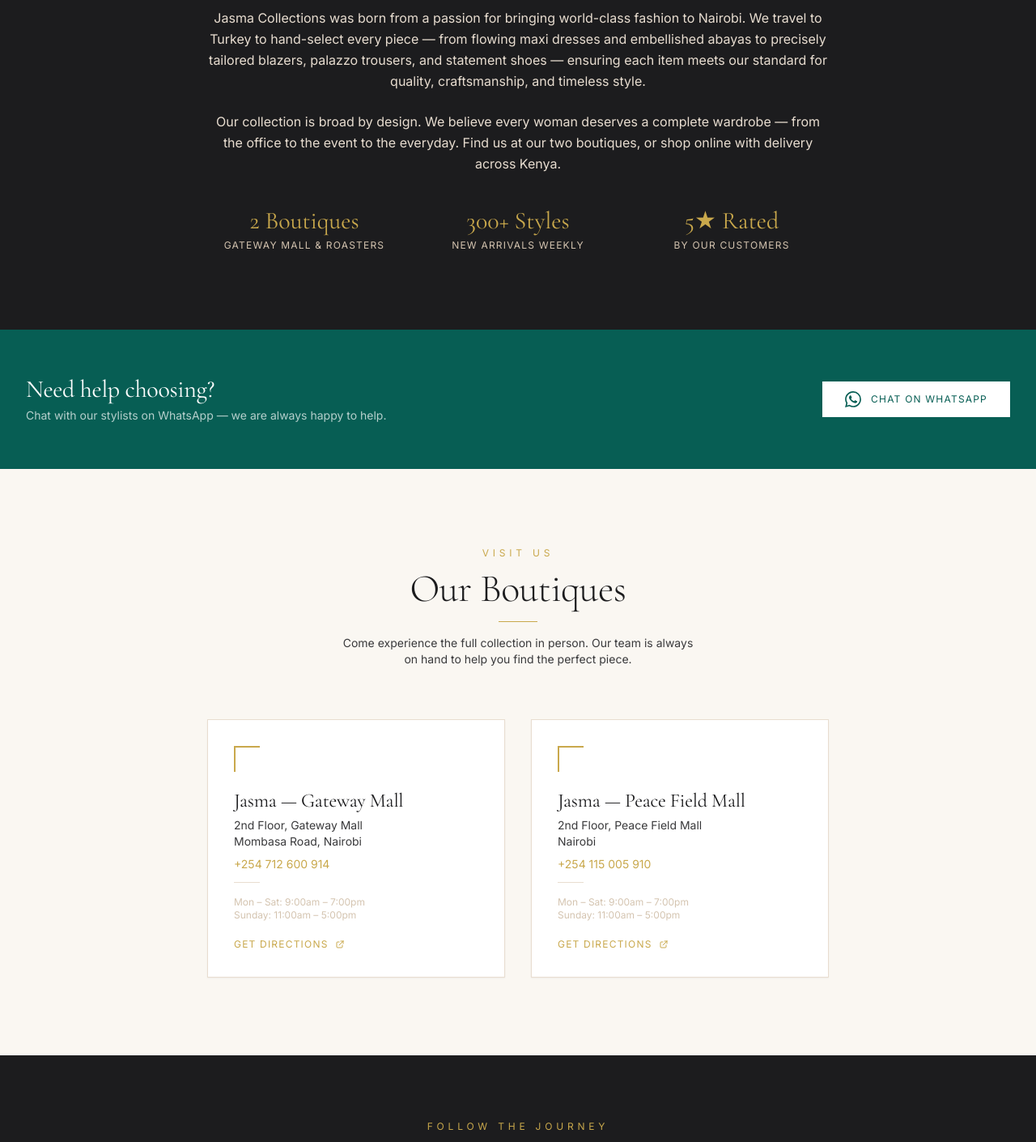
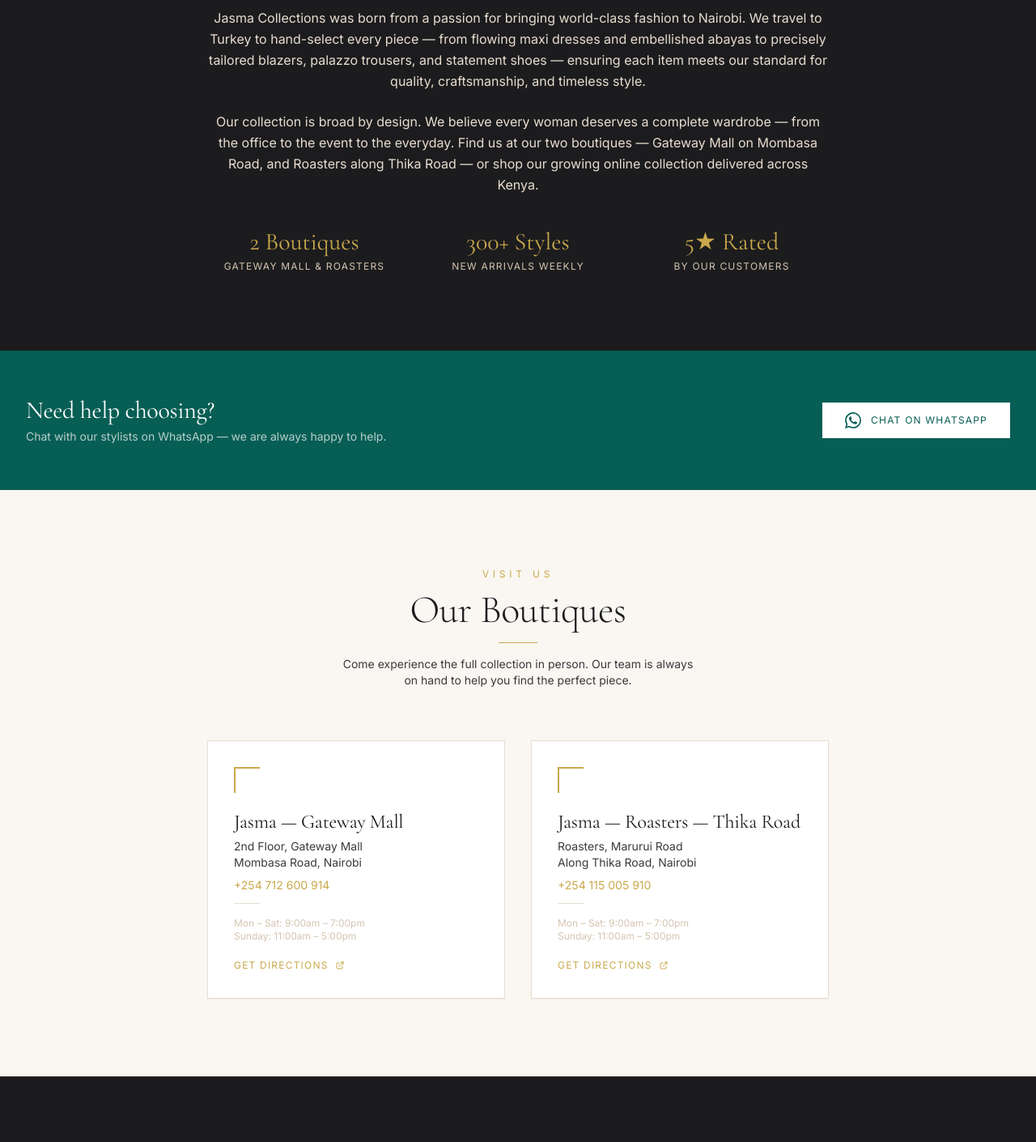
Before and after one commit to Ammaryasinn/Jasma-collections, a Next.js app in the folder apps/web/: page / in a window 1280 px wide. Shown: the part 1860-3270 px from the top of the page at 81% size. Built offline with nearby package versions, Linux system fonts and the light colour scheme; no server answers.

Commit message:
fix: correct Roasters branch address — Marurui Road, Thika Road, Nairobi

```diff
--- a/apps/web/app/page.tsx
+++ b/apps/web/app/page.tsx
@@ -169,8 +169,8 @@
           </p>
           <p className="font-inter text-beige-200 text-base leading-relaxed mb-10">
             Our collection is broad by design. We believe every woman deserves a complete wardrobe —
-            from the office to the event to the everyday. Find us at our two boutiques, or shop online
-            with delivery across Kenya.
+            from the office to the event to the everyday. Find us at our two boutiques — Gateway Mall on Mombasa Road, and Roasters along Thika Road — or shop our growing online collection
+            delivered across Kenya.
           </p>
           <div className="flex flex-col sm:flex-row gap-6 justify-center text-center">
             {[
@@ -217,14 +217,14 @@
               mapsUrl: "https://maps.google.com/?q=Gateway+Mall+Nairobi",
             },
             {
-              name: "Peace Field Mall",
-              address: "2nd Floor, Peace Field Mall",
-              city: "Nairobi",
+              name: "Roasters — Thika Road",
+              address: "Roasters, Marurui Road",
+              city: "Along Thika Road, Nairobi",
               phone: "+254 115 005 910",
               whatsapp: "254115005910",
               hours: "Mon – Sat: 9:00am – 7:00pm",
               hoursSun: "Sunday: 11:00am – 5:00pm",
-              mapsUrl: "https://maps.google.com/?q=Peace+Field+Mall+Nairobi",
+              mapsUrl: "https://maps.google.com/?q=Roasters+Marurui+Road+Thika+Road+Nairobi",
             },
           ].map((shop) => (
             <div key={shop.name} className="bg-white border border-beige-200 p-8 shadow-sm hover:shadow-jasma transition-shadow duration-300">
--- a/apps/web/components/SiteFooter.tsx
+++ b/apps/web/components/SiteFooter.tsx
@@ -12,14 +12,14 @@
     mapsUrl: "https://maps.google.com/?q=Gateway+Mall+Nairobi",
   },
   {
-    name: "Peace Field Mall",
-    address: "2nd Floor, Peace Field Mall",
-    city: "Nairobi",
+    name: "Roasters — Thika Road",
+    address: "Roasters, Marurui Road",
+    city: "Along Thika Road, Nairobi",
     phone: "+254 115 005 910",
     whatsapp: "254115005910",
     hours: "Mon – Sat: 9am – 7pm",
     hoursSun: "Sun: 11am – 5pm",
-    mapsUrl: "https://maps.google.com/?q=Peace+Field+Mall+Nairobi",
+    mapsUrl: "https://maps.google.com/?q=Roasters+Marurui+Road+Thika+Road+Nairobi",
   },
 ];
 
```
